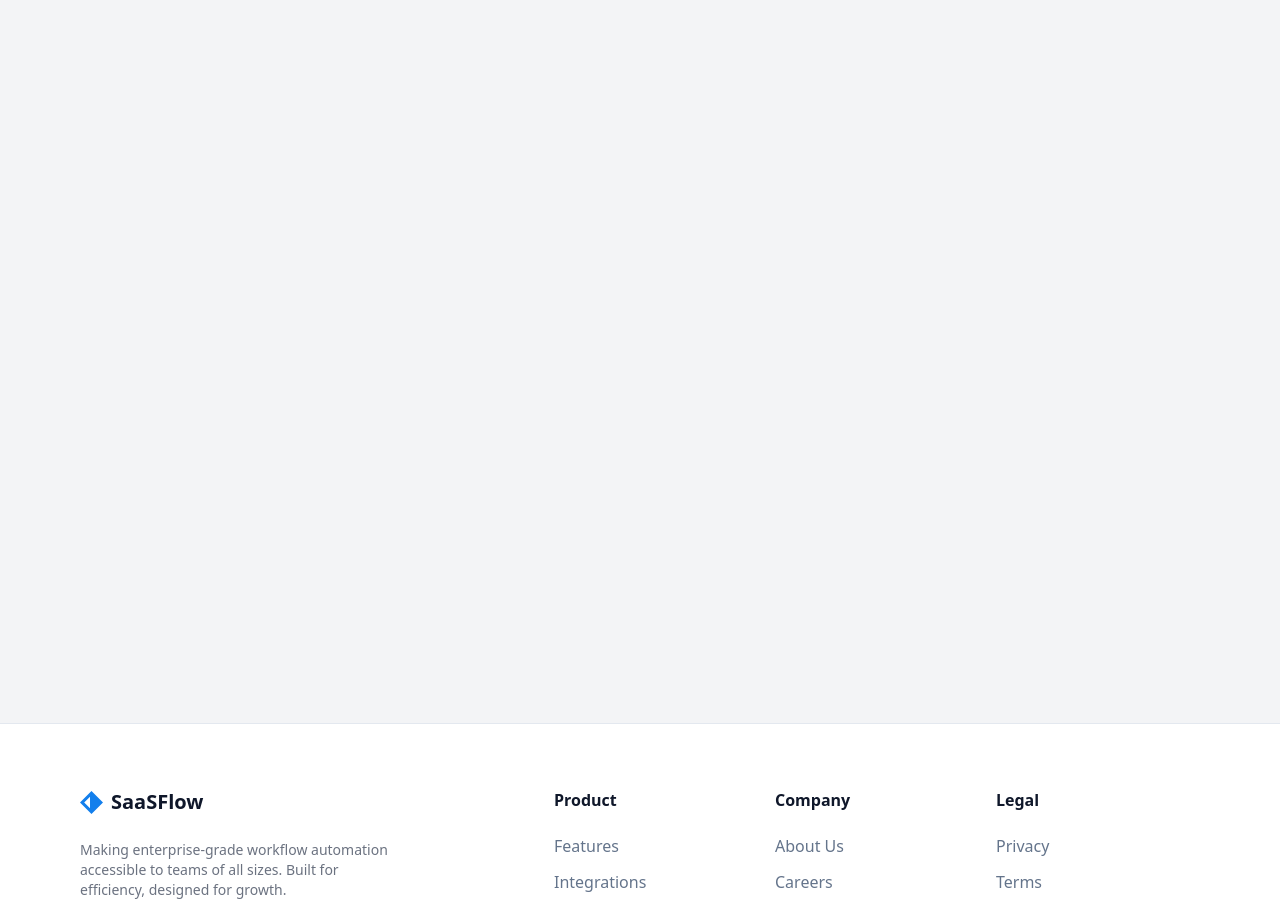
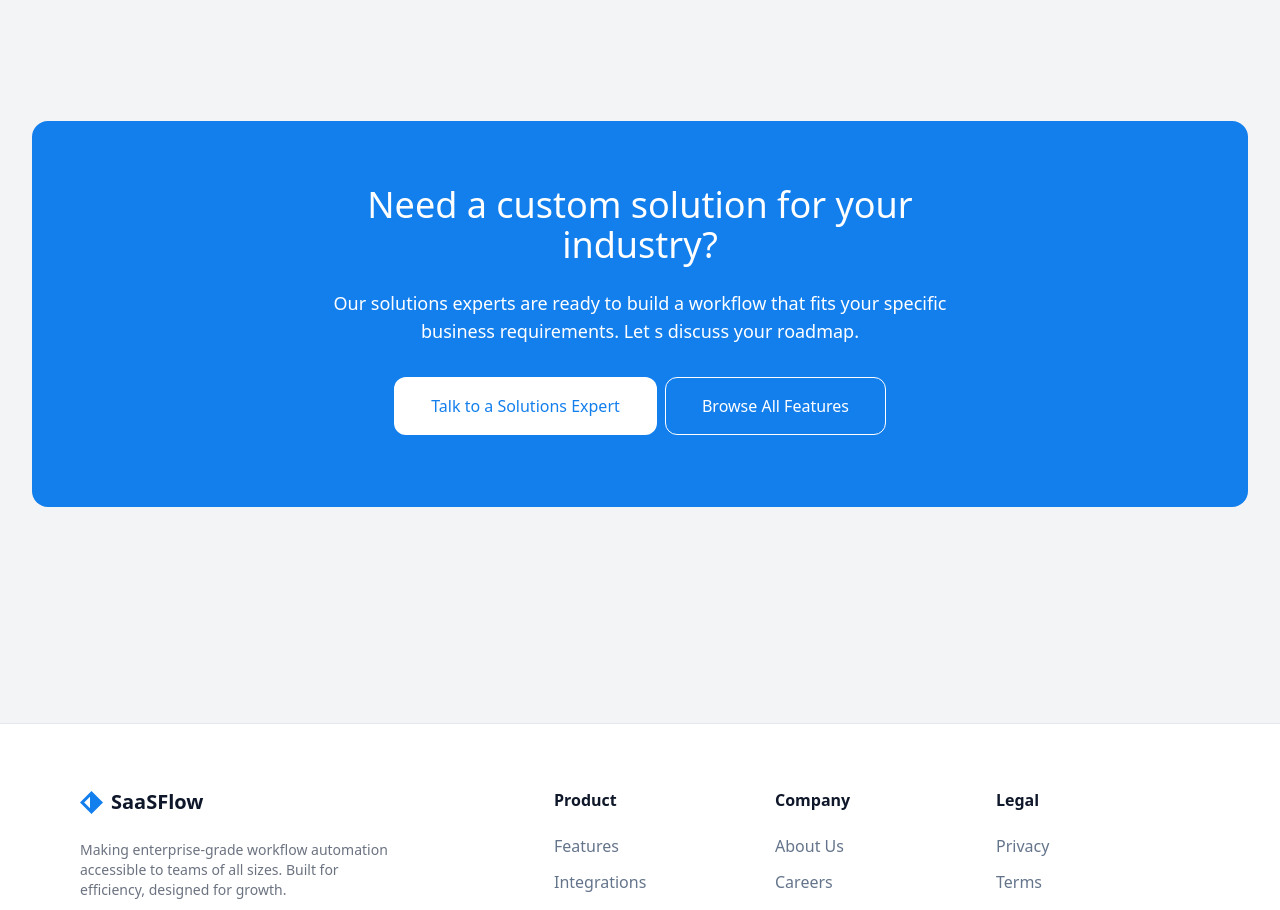
Before and after one commit to pan6603/my-company-site, a Next.js app: page /solutions in a window 1280 px wide. Shown: the part 2440-3350 px from the top of the page. Built offline with nearby package versions, Linux system fonts and the light colour scheme.

Commit message:
Solutions UI Page 구현

```diff
--- a/app/solutions/layout.tsx
+++ b/app/solutions/layout.tsx
@@ -4,7 +4,7 @@ import Footer from "@/components/layout/footer/Footer"
 
 export default function SolutionsLayout({ children }: { children: React.ReactNode }) {
     return (
-        <div className="w-full max-w-[1440px] h-[5746px] bg-[#F6F7F8]">
+        <div className="w-full max-w-[1440px] h-[3553px] bg-[#F6F7F8]">
             <Navbar />
             {children}
             <Footer />
--- a/app/solutions/page.tsx
+++ b/app/solutions/page.tsx
@@ -2,15 +2,17 @@ import SolutionsHereSection from "@/components/sections/SolutionsHereSection"
 import SolutionsIndustrySection from "@/components/sections/SolutionsIndustrySection"
 import SolutionsUseCaseSection from "@/components/sections/SolutionsUseCaseSection"
 import CustomerReviewSection from "@/components/sections/CustomerReviewSection"
+import ContactCTA from "@/components/sections/ContactCTA"
 
 export default function SolutionsPage() {
     return (
         <>
-            <div className="w-full max-w-[1440px] h-[3098px] bg-gray-100 flex flex-col items-center">
+            <div className="w-full max-w-[1440px] h-[3098px] bg-gray-100 flex flex-col items-center justify-between">
                 <SolutionsHereSection />
                 <SolutionsIndustrySection />
                 <SolutionsUseCaseSection />
                 <CustomerReviewSection />
+                <ContactCTA />
             </div>
         </>
     )
--- /dev/null
+++ b/components/sections/ContactCTA.tsx
@@ -0,0 +1,15 @@
+import ContactCTAButton from "../ui/button/ContactCTAButton"
+
+
+export default function ContactCTA() {
+    return (
+        <div className="w-full max-w-[1216px] h-[386px] bg-[#137FEC] m-auto rounded-2xl flex items-center justify-center">
+            <div className="w-full max-w-[672px] h-[258px] flex flex-col items-center justify-between">
+                <h2 className="text-[#FFFFFF] text-4xl w-full max-w-[571px] h-[80px] text-center">Need a custom solution for your industry?</h2>
+                <p className="text-[#FFFFFF] text-lg text-center">Our solutions experts are ready to build a workflow that fits your specific business requirements. Let s discuss your roadmap.</p>
+
+                <ContactCTAButton />
+            </div>
+        </div>
+    )
+}
--- /dev/null
+++ b/components/ui/button/ContactCTAButton.tsx
@@ -0,0 +1,15 @@
+
+
+
+
+
+export default function ContactCTAButton() {
+    return (
+        <>
+            <div className="w-full max-w-[672px] h-[74px] flex items-center justify-center gap-2">
+                <button className="w-full max-w-[263px] h-[58px] bg-[#FFFFFF] rounded-xl text-[#137FEC]">Talk to a Solutions Expert</button>
+                <button className="w-full max-w-[221px] h-[58px] bg-[#137FEC] border border-white rounded-xl text-[#FFFFFF]">Browse All Features</button>
+            </div>
+        </>
+    )
+}
```
